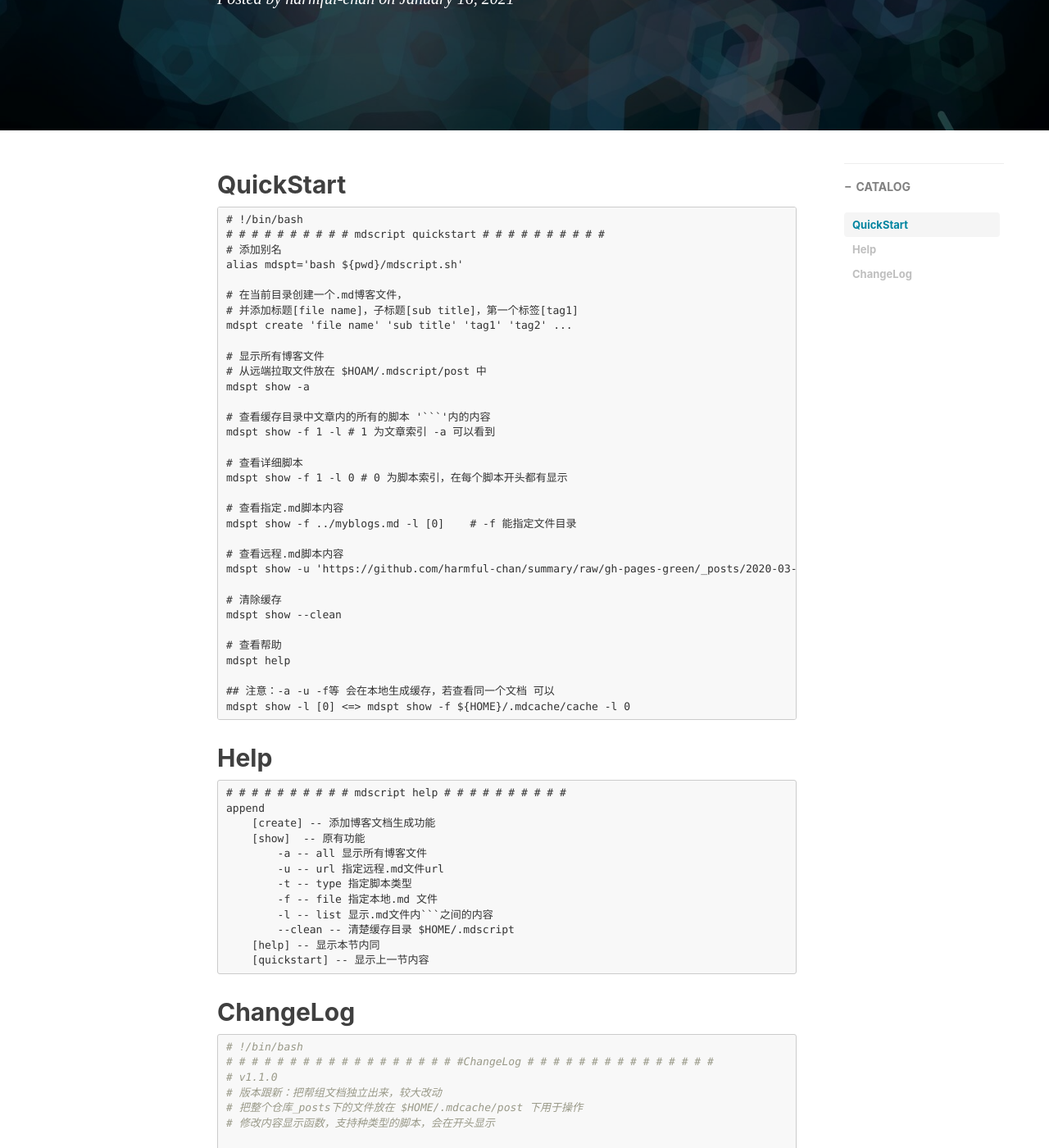
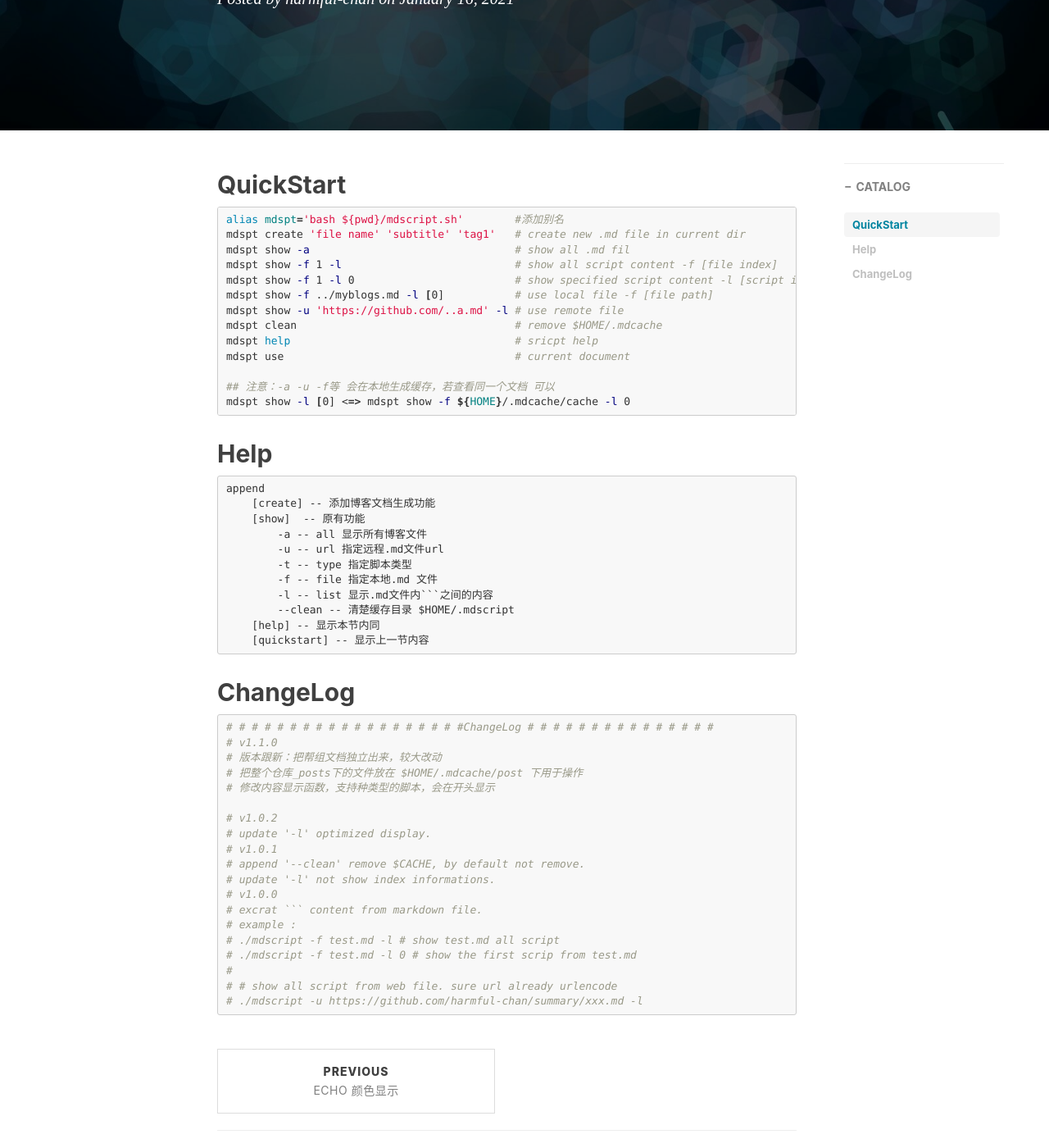
Before and after one commit to harmful-chan/pages, a Jekyll site: the page built from _posts/2021-01-16-mdscript-help.md, in a window 1280 px wide and 1400 px high, scrolled down 364 px. Shown: the whole window at 82% size. Built offline with Jekyll 4.4.1, drawn with Linux system fonts in a browser that asks for light colours; nearby versions of some CDN libraries; comment, search, counter and statistics services are not loaded.

Commit message:
update script help

````diff
--- a/_posts/2021-01-16-mdcript-help.md
+++ b/_posts/2021-01-16-mdscript-help.md
@@ -8,37 +8,17 @@ catalog: true
 tags: [ shell ]
 ---
 ## QuickStart
-```quickstar
-# !/bin/bash
-# # # # # # # # # # mdscript quickstart # # # # # # # # # #
-# 添加别名
-alias mdspt='bash ${pwd}/mdscript.sh'
-
-# 在当前目录创建一个.md博客文件，
-# 并添加标题[file name]，子标题[sub title]，第一个标签[tag1]
-mdspt create 'file name' 'sub title' 'tag1' 'tag2' ...
-
-# 显示所有博客文件
-# 从远端拉取文件放在 $HOAM/.mdscript/post 中
-mdspt show -a
-
-# 查看缓存目录中文章内的所有的脚本 '```'内的内容
-mdspt show -f 1 -l # 1 为文章索引 -a 可以看到
-
-# 查看详细脚本
-mdspt show -f 1 -l 0 # 0 为脚本索引，在每个脚本开头都有显示
-
-# 查看指定.md脚本内容
-mdspt show -f ../myblogs.md -l [0]    # -f 能指定文件目录
-
-# 查看远程.md脚本内容
-mdspt show -u 'https://github.com/harmful-chan/summary/raw/gh-pages-green/_posts/2020-03-23-%E6%90%AD%E5%BB%BAPPTP%E6%9C%8D%E5%8A%A1%E5%99%A8.md' -l [0]
-
-# 清除缓存
-mdspt show --clean
-
-# 查看帮助
-mdspt help
+```shell
+alias mdspt='bash ${pwd}/mdscript.sh'        #添加别名
+mdspt create 'file name' 'subtitle' 'tag1'   # create new .md file in current dir
+mdspt show -a                                # show all .md fil
+mdspt show -f 1 -l                           # show all script content -f [file index]
+mdspt show -f 1 -l 0                         # show specified script content -l [script index]
+mdspt show -f ../myblogs.md -l [0]           # use local file -f [file path]
+mdspt show -u 'https://github.com/..a.md' -l # use remote file
+mdspt clean                                  # remove $HOME/.mdcache
+mdspt help                                   # sricpt help
+mdspt use                                    # current document
 
 ## 注意：-a -u -f等 会在本地生成缓存，若查看同一个文档 可以
 mdspt show -l [0] <=> mdspt show -f ${HOME}/.mdcache/cache -l 0
@@ -46,8 +26,7 @@ mdspt show -l [0] <=> mdspt show -f ${HOME}/.mdcache/cache -l 0
 
 
 ## Help
-```help
-# # # # # # # # # # mdscript help # # # # # # # # # #
+```
 append
     [create] -- 添加博客文档生成功能
     [show]  -- 原有功能
@@ -65,7 +44,6 @@ append
 
 ## ChangeLog
 ```shell
-# !/bin/bash
 # # # # # # # # # # # # # # # # # # #ChangeLog # # # # # # # # # # # # # # #
 # v1.1.0
 # 版本跟新：把帮组文档独立出来，较大改动
````
